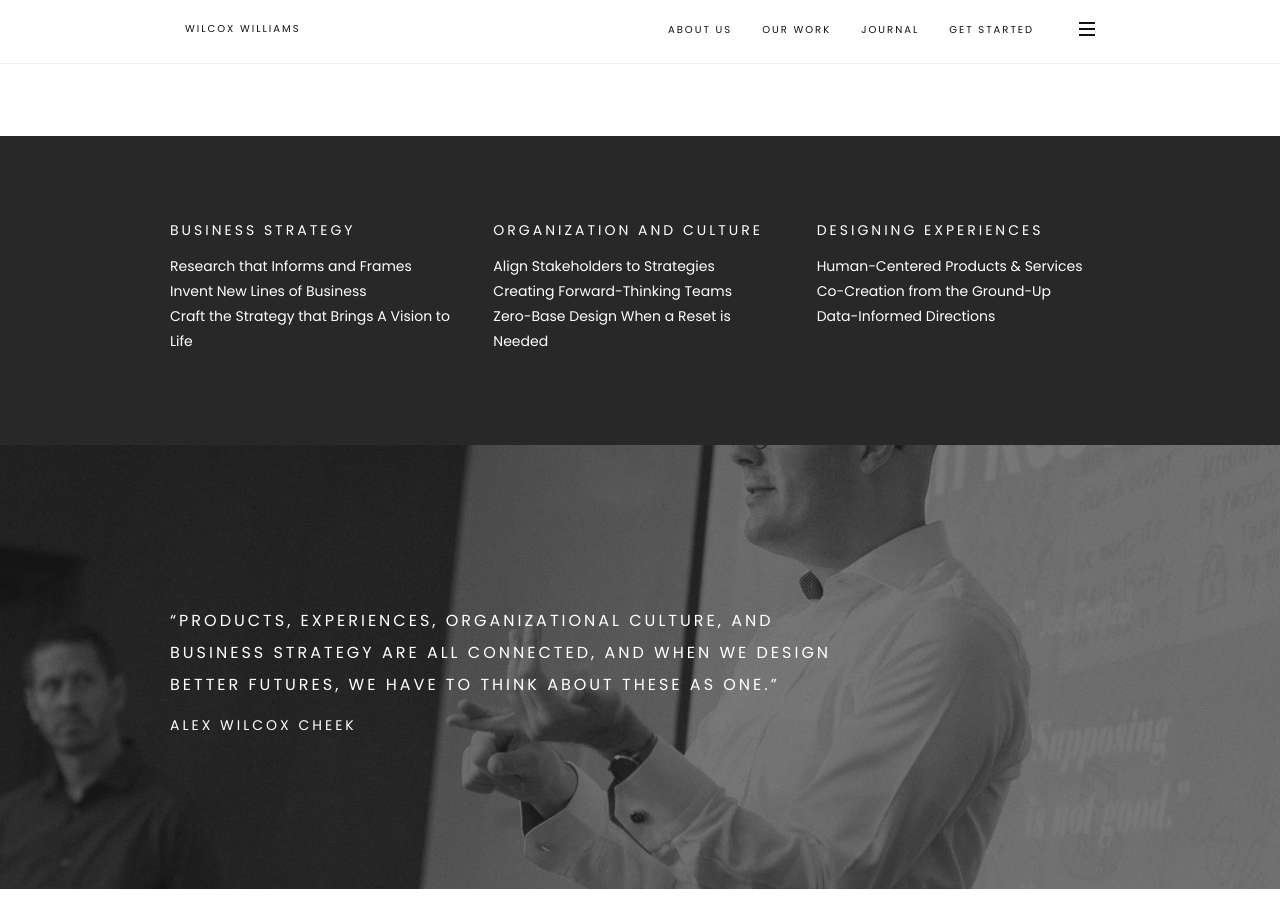
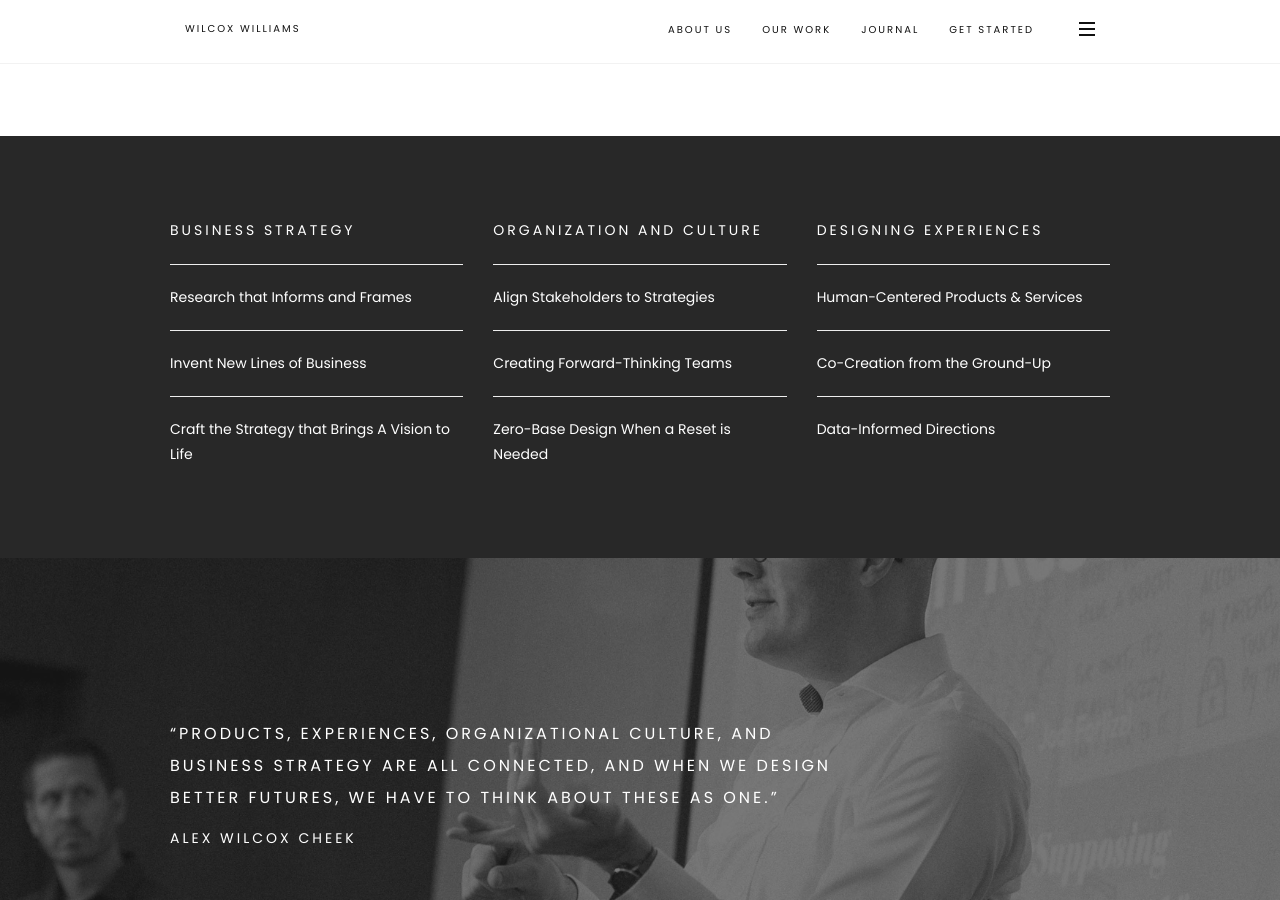
Before and after one commit to rwcstudio/wilcoxwilliams.github.io, a Jekyll site: the page built from work.html, in a window 1280 px wide and 900 px high, scrolled down 467 px. Built offline with Jekyll 4.4.1, drawn with Linux system fonts in a browser that asks for light colours.

Commit message:
Update work.html

```diff
--- a/work.html
+++ b/work.html
@@ -21,24 +21,24 @@ We help organizations adopt forward-thinking and innovative approaches to the fu
 <div class="row">
 <div class="col-sm-12 col-md-4 col-lg-4">
 <h4 class="font-alt">Business Strategy</h4>
-<p>Research that Informs and Frames<br>
-Invent New Lines of Business<br>
-Craft the Strategy that Brings A Vision to Life
+<p><hr>Research that Informs and Frames<br>
+<hr>Invent New Lines of Business<br>
+<hr>Craft the Strategy that Brings A Vision to Life
 </p>
 
 </div>
 <div class="col-sm-12 col-md-4 col-lg-4">
 <h4 class="font-alt">Organization and Culture</h4>
-<p>Align Stakeholders to Strategies<br>
-Creating Forward-Thinking Teams<br>
-Zero-Base Design When a Reset is Needed</p>
+<p><hr>Align Stakeholders to Strategies<br>
+<hr>Creating Forward-Thinking Teams<br>
+<hr>Zero-Base Design When a Reset is Needed</p>
 </div>
 
 <div class="col-sm-12 col-md-4 col-lg-4">
 <h4 class="font-alt">Designing Experiences</h4>
-<p>Human-Centered Products & Services<br>
-Co-Creation from the Ground-Up<br>
-Data-Informed Directions
+<p><hr>Human-Centered Products & Services<br>
+<hr>Co-Creation from the Ground-Up<br>
+<hr>Data-Informed Directions
 </p>
 </div>
 </div>
```
